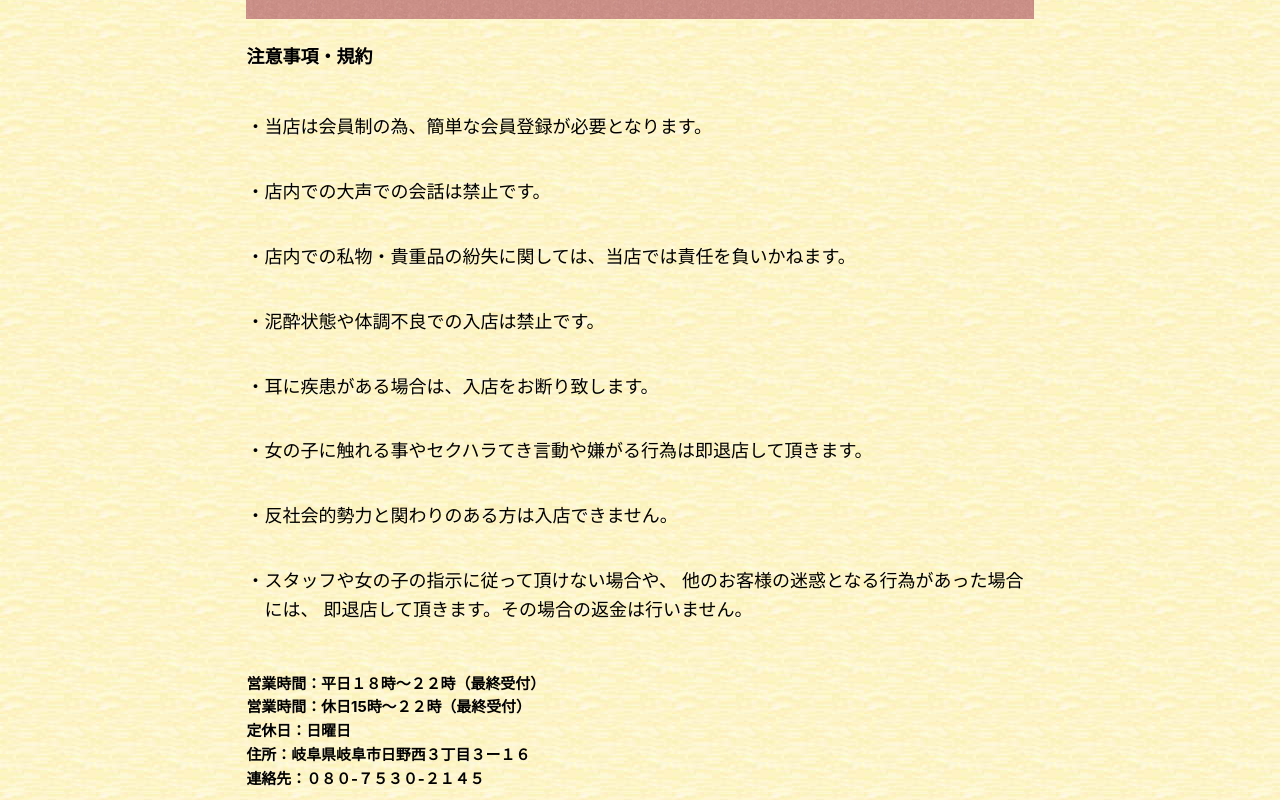
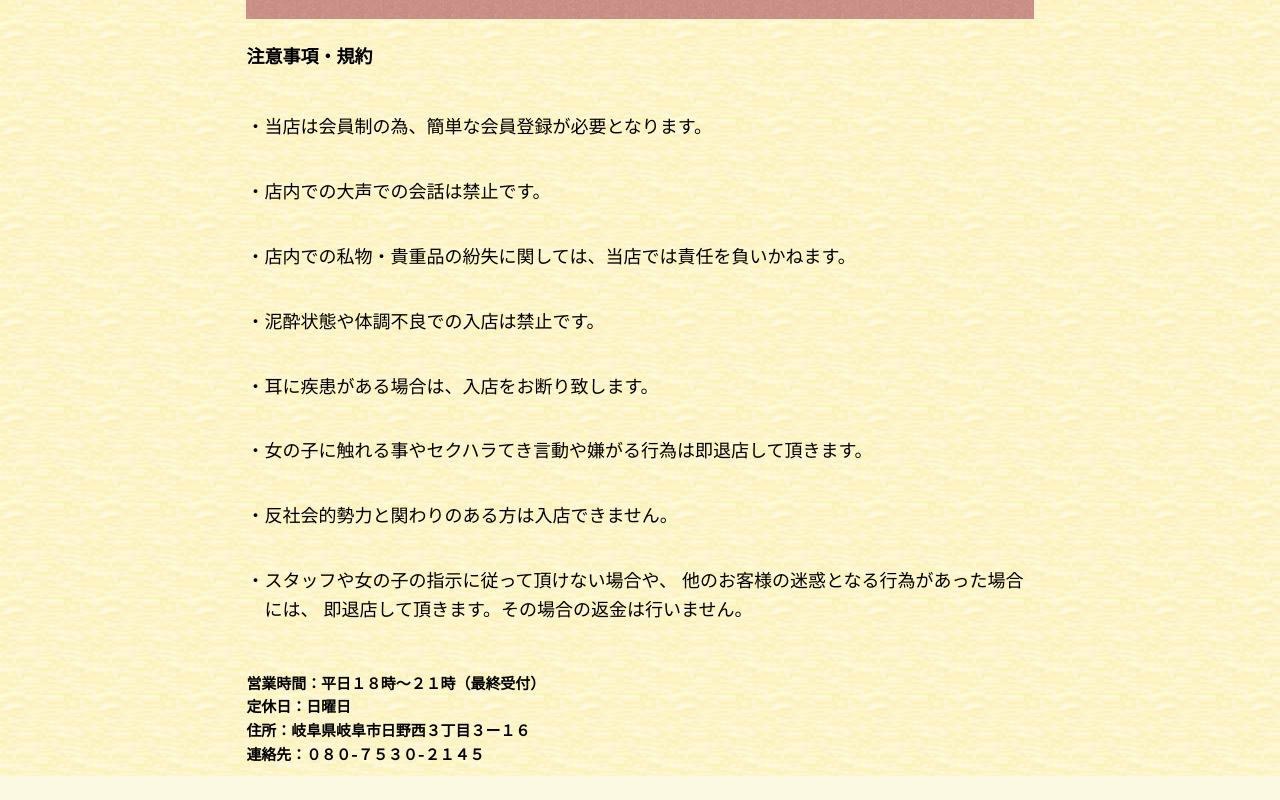
Before and after one commit to koyaishida/mimikomachi, a Next.js app: page / in a window 1280 px wide. Shown: the part 1318-2118 px from the top of the page. After the commit the page ends 2094 px from the top, so only its background shows below. Built offline with nearby package versions, Linux system fonts and the light colour scheme.

Commit message:
fiexed business hour

```diff
--- a/components/layout.js
+++ b/components/layout.js
@@ -45,6 +45,8 @@ const Layout = ({ children, home }) => {
         </Link>
         <div className={styles.headerMenu}>
           {pageList.map((page, index) => (
+
+
             <div key={index}>
               <Link href={page.path}>
                 <a className={styles.headerTitle}>{page.name}</a>
@@ -55,8 +57,7 @@ const Layout = ({ children, home }) => {
       </header>
       <main>{children}</main>
       <footer className={styles.footer}>
-        <h5>営業時間：平日１８時〜２２時（最終受付）</h5>
-        <h5>営業時間：休日15時〜２２時（最終受付）</h5>
+        <h5>営業時間：平日１８時〜２１時（最終受付）</h5>
         <h5>定休日：日曜日</h5>
         <h5>住所：岐阜県岐阜市日野西３丁目３ー１６</h5>
         <h5>連絡先：０８０-７５３０-２１４５</h5>
```
